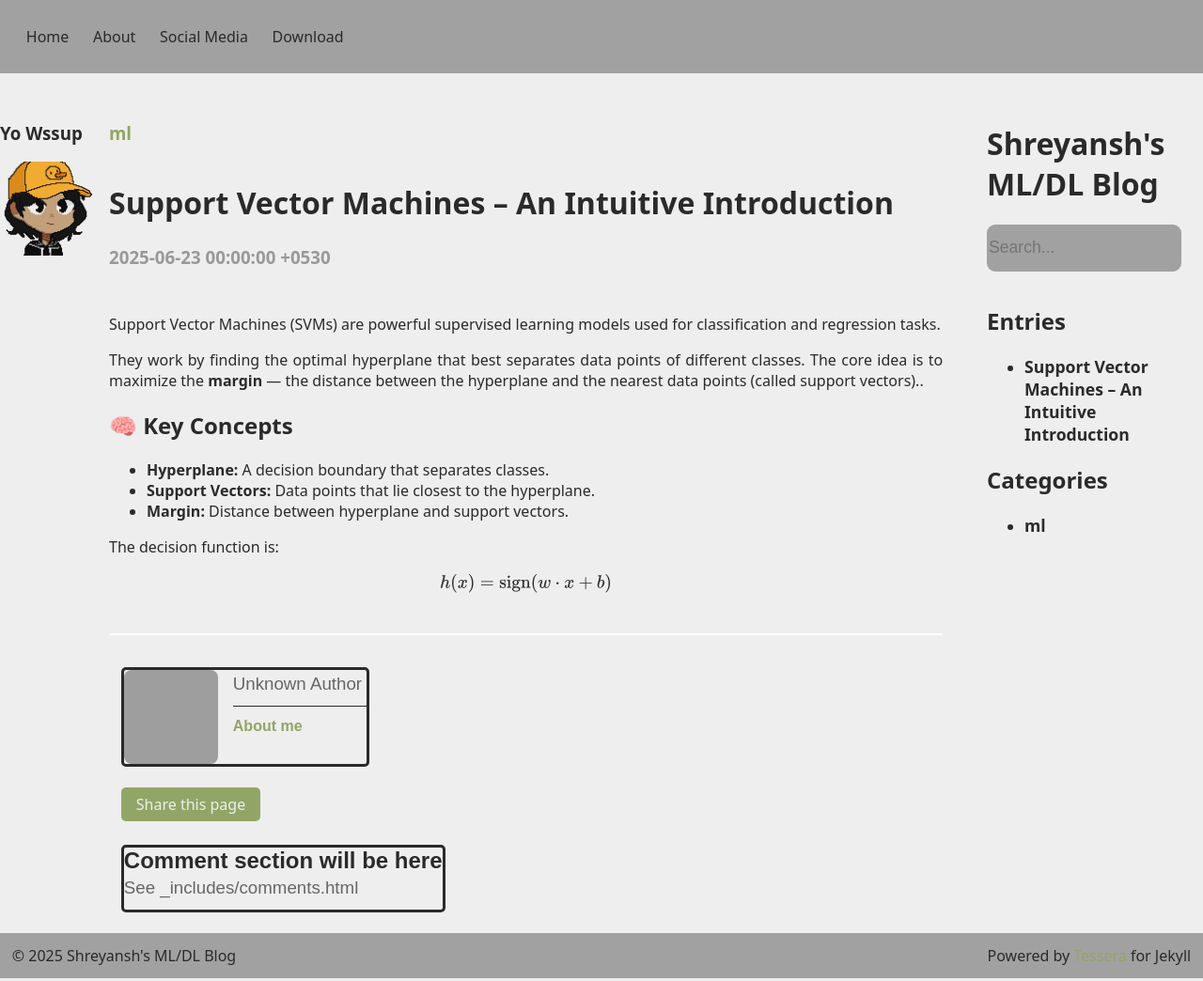
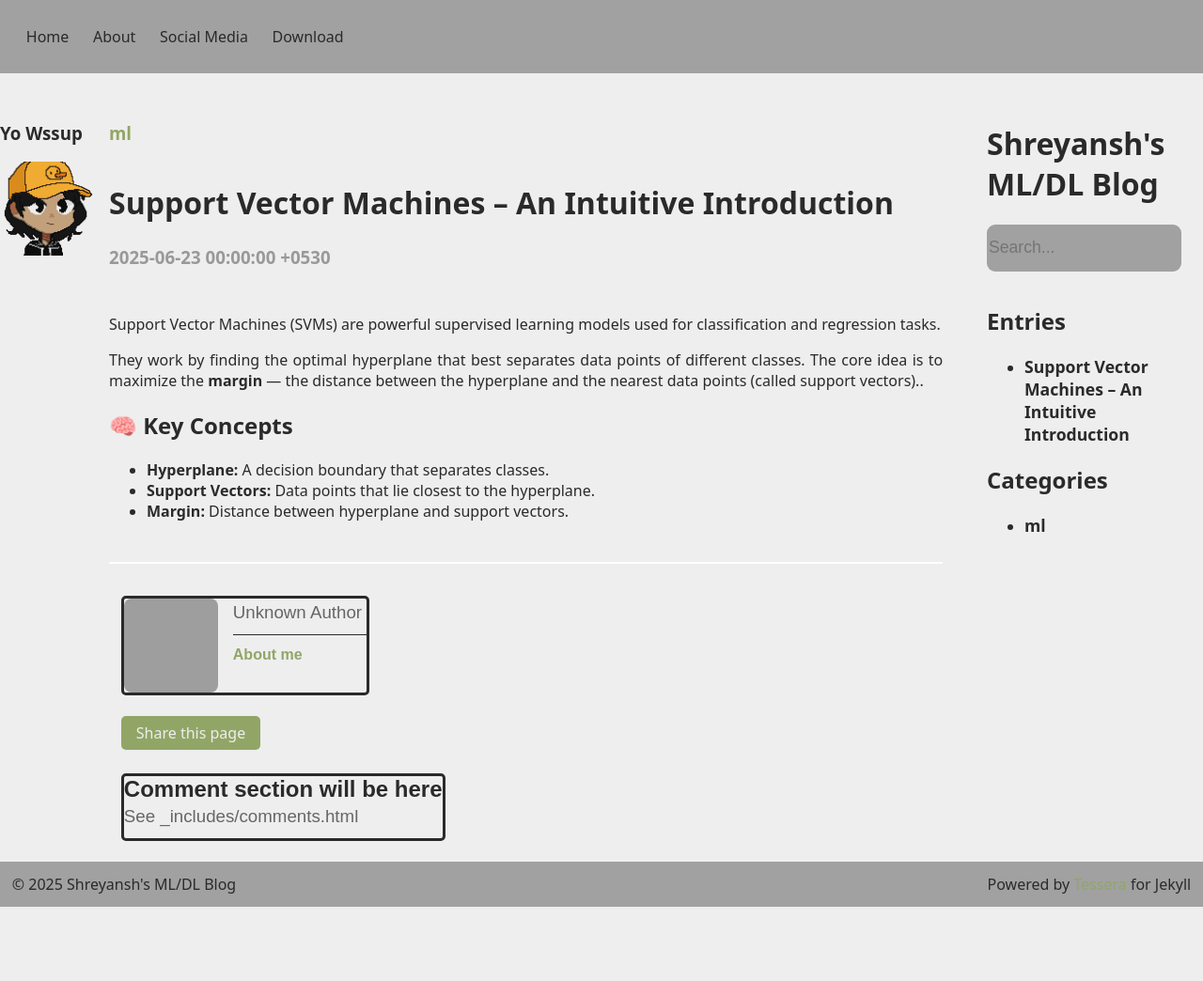
Before and after one commit to shrrynsh/site.github.io, a Jekyll site: the page built from _posts/2025-06-23-svm-from-scratch.md, in a window 1280 px wide. Shown: the whole page at 94% size. Built offline with Jekyll 4.4.1, drawn with Linux system fonts in a browser that asks for light colours; after the commit the page ends 968 px from its top, so only the background shows below that; grey boxes are pictures that could not be loaded.

Commit message:
Update 2025-06-23-svm-from-scratch.md

```diff
--- a/_posts/2025-06-23-svm-from-scratch.md
+++ b/_posts/2025-06-23-svm-from-scratch.md
@@ -14,10 +14,3 @@ They work by finding the optimal hyperplane that best separates data points of d
 - **Hyperplane:** A decision boundary that separates classes.
 - **Support Vectors:** Data points that lie closest to the hyperplane.
 - **Margin:** Distance between hyperplane and support vectors.
-
-
-
-The decision function is:
-
-
-$$h(x) = \text{sign}(w \cdot x + b)$$
```
